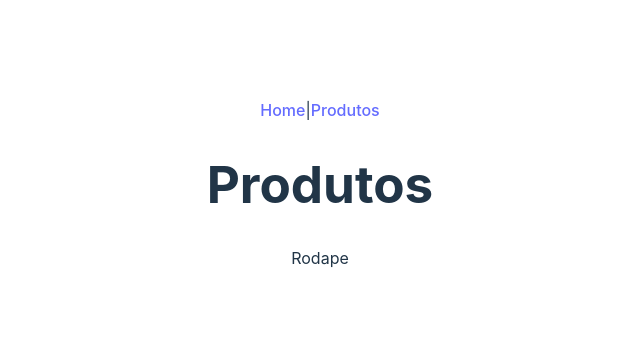
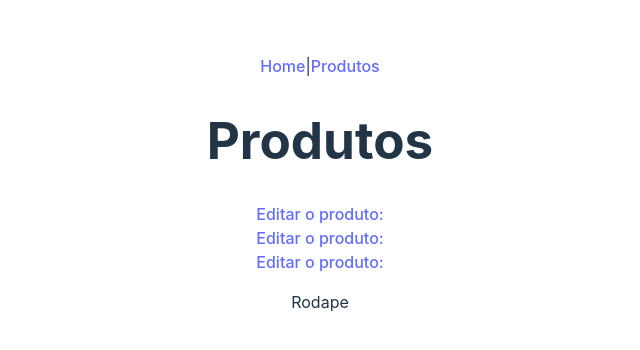
Before and after one commit to renatoatanes/CpReact, a React (Vite) app: page /produtos in a window 1280 px wide. Shown: the part 208-558 px from the top of the page, without its empty margins (320-960 px from the left). Built offline with nearby package versions, Linux system fonts and the light colour scheme.

Commit message:
codigo terminado, subindo vercel

```diff
--- a/src/routes/EditarProdutos/index.jsx
+++ b/src/routes/EditarProdutos/index.jsx
@@ -1,8 +1,21 @@
-export default function EditarProduto(){
+import { useParams, useNavigate } from "react-router-dom"
+import { listaProdutos } from "../../Components/Listaprodutos"
+export default function EditarProdutos(){
+
+    const lista = listaProdutos
+    const navegacao = useNavigate()
+
+    const salvar = ()=>{
+
+        alert(`Prdouto:${produto.nome} editado com sucesso!`)
+        return navegacao(`/produtos`)
+    }
 
     return(
         <main>
-            <h1>Editando o produto</h1>
+            <h1>Editando Produtos</h1>
+            <p>Editando os dados do produto: {Produtos.nome}</p>
+            <button onClick={salvar}>Salvar</button>
         </main>
     )
 }
--- a/src/routes/Produtos/index.jsx
+++ b/src/routes/Produtos/index.jsx
@@ -1,8 +1,19 @@
+import { Link } from "react-router-dom"
+import { listaProdutos } from "../../Components/Listaprodutos"
+
+
 export default function Produtos(){
 
     return(
         <main>
             <h1>Produtos</h1>
+            {listaProdutos.map(prod =>(
+                <div key={prod.id}>
+                    <Link to={`/produtos/editar/${prod.id} `}>
+                     Editar o produto: { prod.name}
+                    </Link>
+                </div>
+            ))}
         </main>
     )
 }
```
Also changed, not shown: src/main.jsx (+28 -8 lines), src/Components/Listaprodutos.js (renamed from src/routes/Produtos/Listaprodutos.js).
